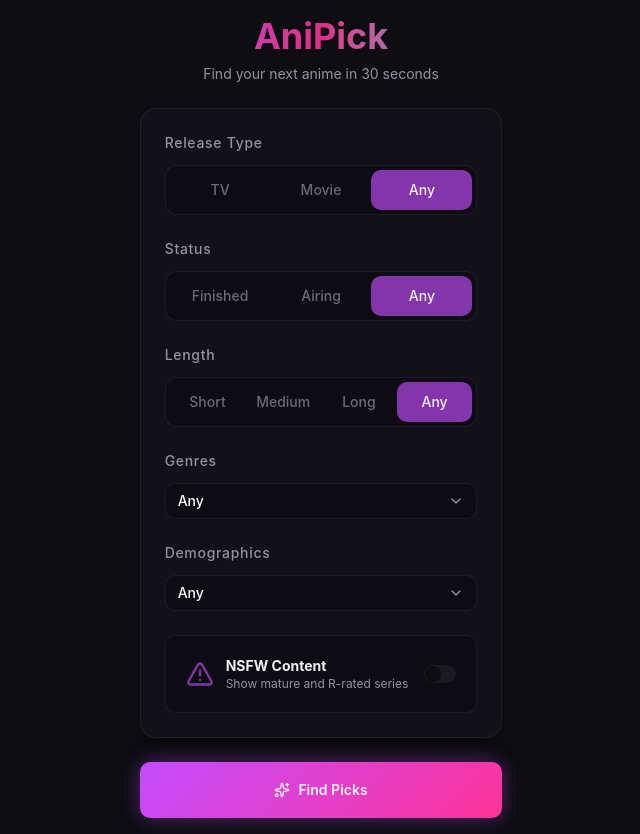
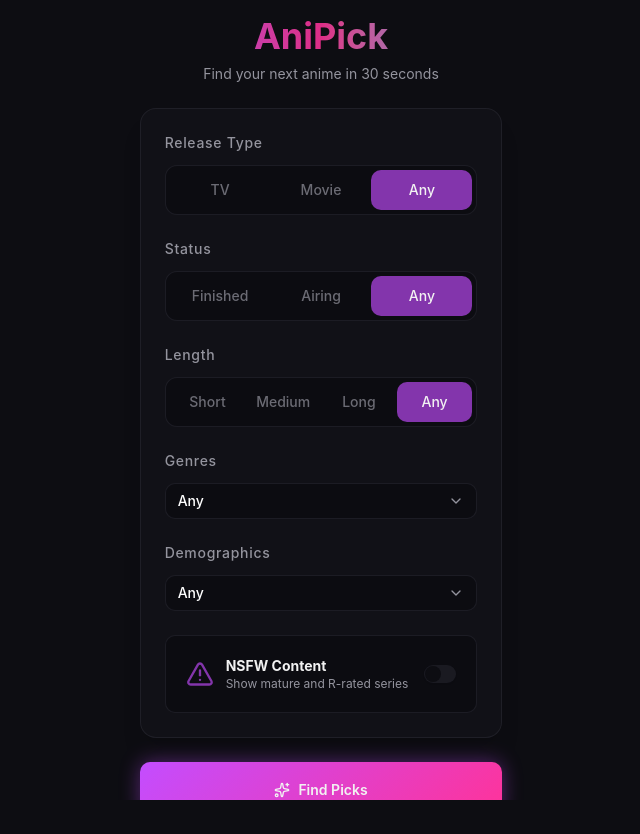
Before and after one commit to C1fer/anipick, a React (Vite) app: page / in a window 1280 px wide. Shown: the whole page, without its empty margins (319-959 px from the left). After the commit the page ends 800 px from the top, so only its background shows below. Built offline with nearby package versions, Linux system fonts and the light colour scheme.

Commit message:
feat: update Root page style

```diff
--- a/src/pages/Root.tsx
+++ b/src/pages/Root.tsx
@@ -2,9 +2,9 @@ import { Outlet } from "react-router"
 import { TopBar } from "../components/TopBar"
 
 export const Root = () => (
-    <div className="flex flex-col bg-background min-h-screen">
+    <div className="flex flex-col bg-background h-screen">
         {/* <TopBar /> */}
-        <div className="">
+        <div className="flex-1 overflow-auto">
             <Outlet />
         </div>
     </div>
```
